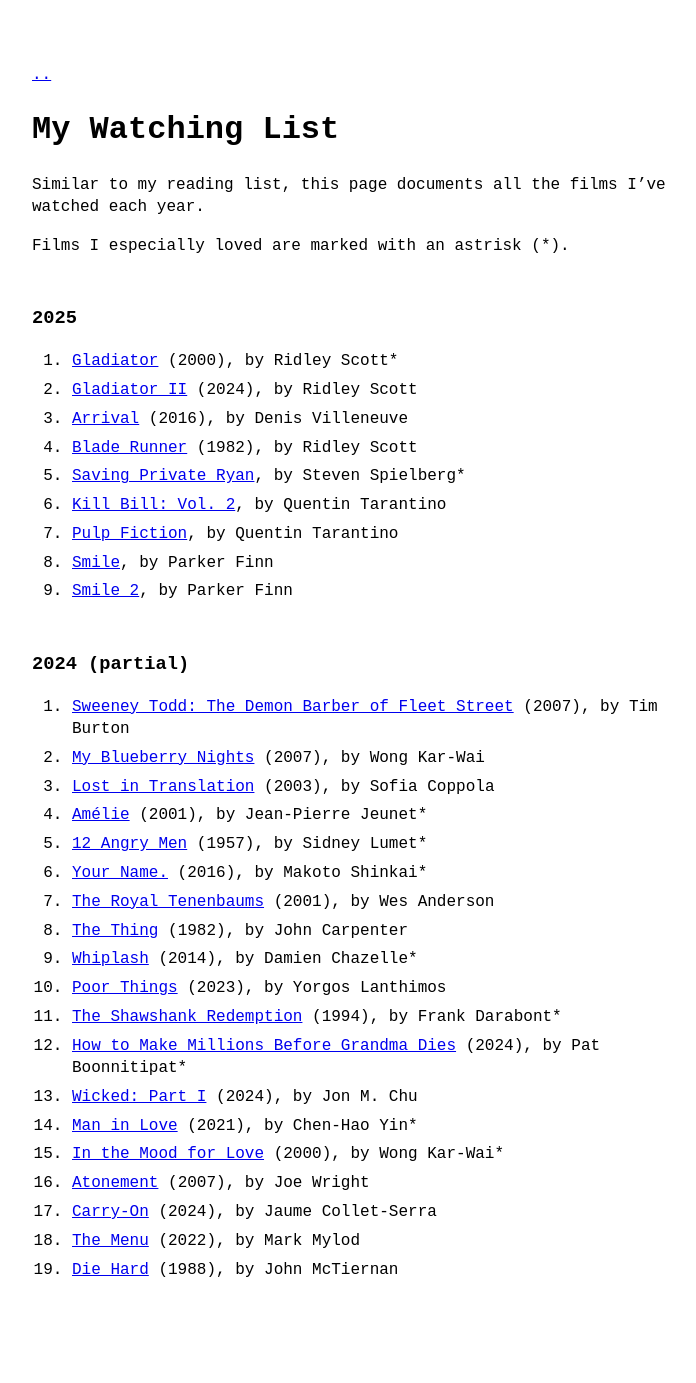
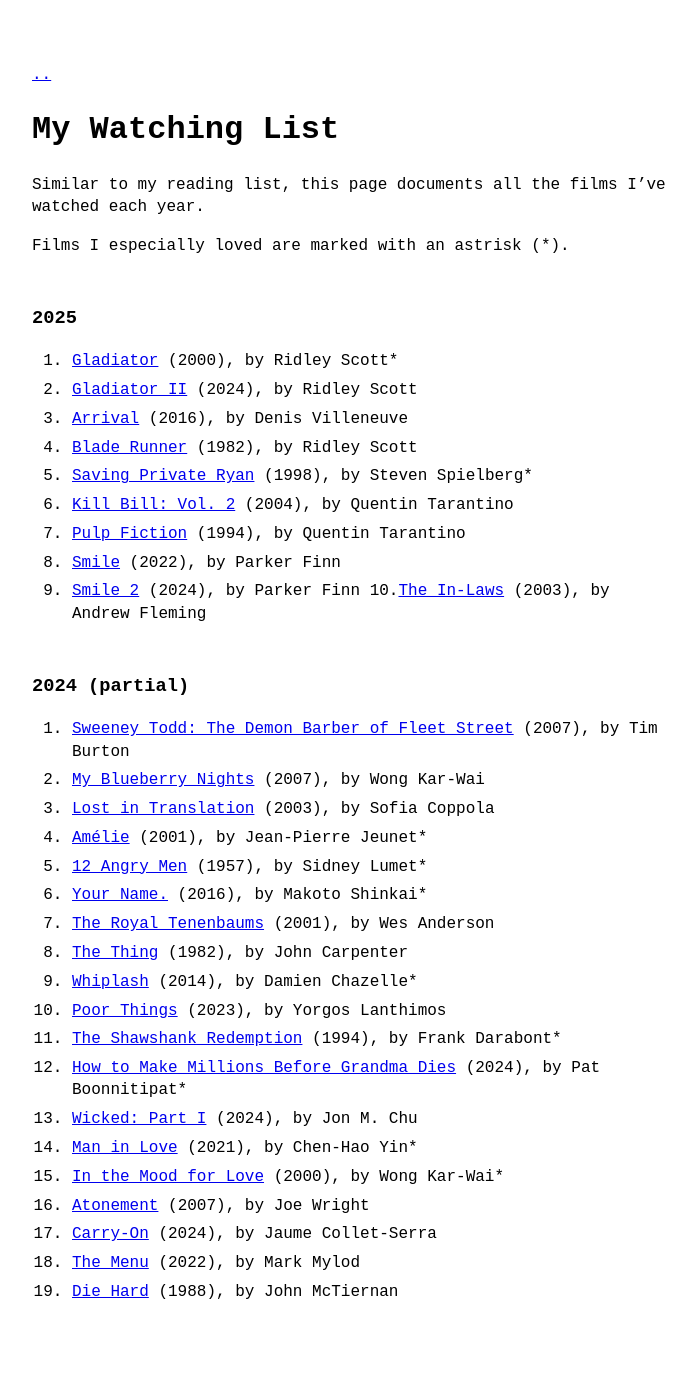
Before and after one commit to llucasly/llucasly.github.io, a Jekyll site: the page built from watching list.md, in a window 1280 px wide. Shown: the whole page, without its empty margins (288-984 px from the left). Built offline with Jekyll 4.4.1, drawn with Linux system fonts in a browser that asks for light colours; before the commit the page ends 1361 px from its top, so only the background shows below that.

Commit message:
Added Movies

```diff
--- a/watching list.md
+++ b/watching list.md
@@ -12,11 +12,12 @@ Films I especially loved are marked with an astrisk (*).
 2. [Gladiator II](https://www.imdb.com/title/tt9218128/) (2024), by Ridley Scott
 3. [Arrival](https://www.imdb.com/title/tt2543164/) (2016), by Denis Villeneuve
 4. [Blade Runner](https://www.imdb.com/title/tt0083658/) (1982), by Ridley Scott
-5. [Saving Private Ryan](https://www.imdb.com/title/tt0120815/), by Steven Spielberg*
-6. [Kill Bill: Vol. 2](https://www.imdb.com/title/tt0378194/), by Quentin Tarantino
-7. [Pulp Fiction](https://www.imdb.com/title/tt0110912/), by Quentin Tarantino
-8. [Smile](https://www.imdb.com/title/tt15474916/), by Parker Finn
-9. [Smile 2](https://www.imdb.com/title/tt29268110/), by Parker Finn
+5. [Saving Private Ryan](https://www.imdb.com/title/tt0120815/) (1998), by Steven Spielberg*
+6. [Kill Bill: Vol. 2](https://www.imdb.com/title/tt0378194/) (2004), by Quentin Tarantino
+7. [Pulp Fiction](https://www.imdb.com/title/tt0110912/) (1994), by Quentin Tarantino
+8. [Smile](https://www.imdb.com/title/tt15474916/) (2022), by Parker Finn
+9. [Smile 2](https://www.imdb.com/title/tt29268110/) (2024), by Parker Finn
+10.[The In-Laws](https://www.imdb.com/title/tt0314786/) (2003), by Andrew Fleming
 
 ### 2024 (partial)
 1. [Sweeney Todd: The Demon Barber of Fleet Street](https://www.imdb.com/title/tt0408236/) (2007), by Tim Burton
```
